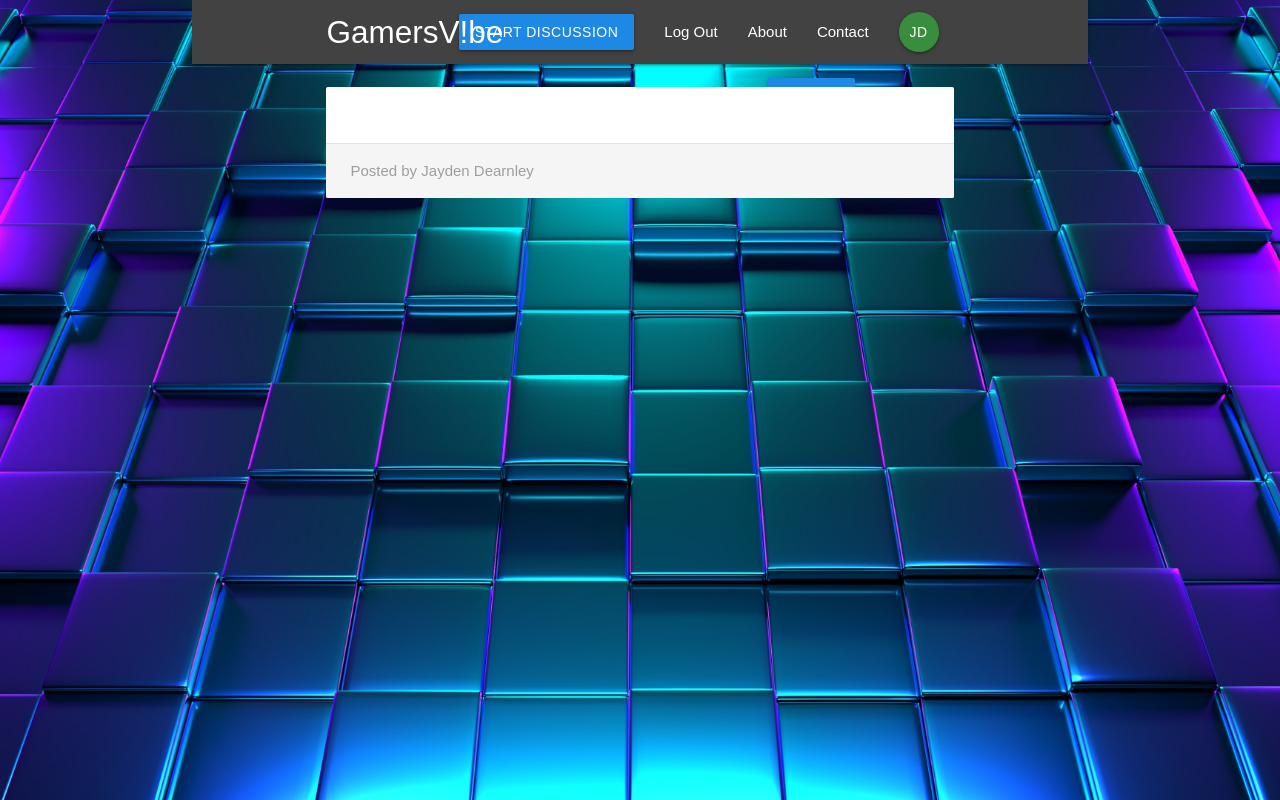
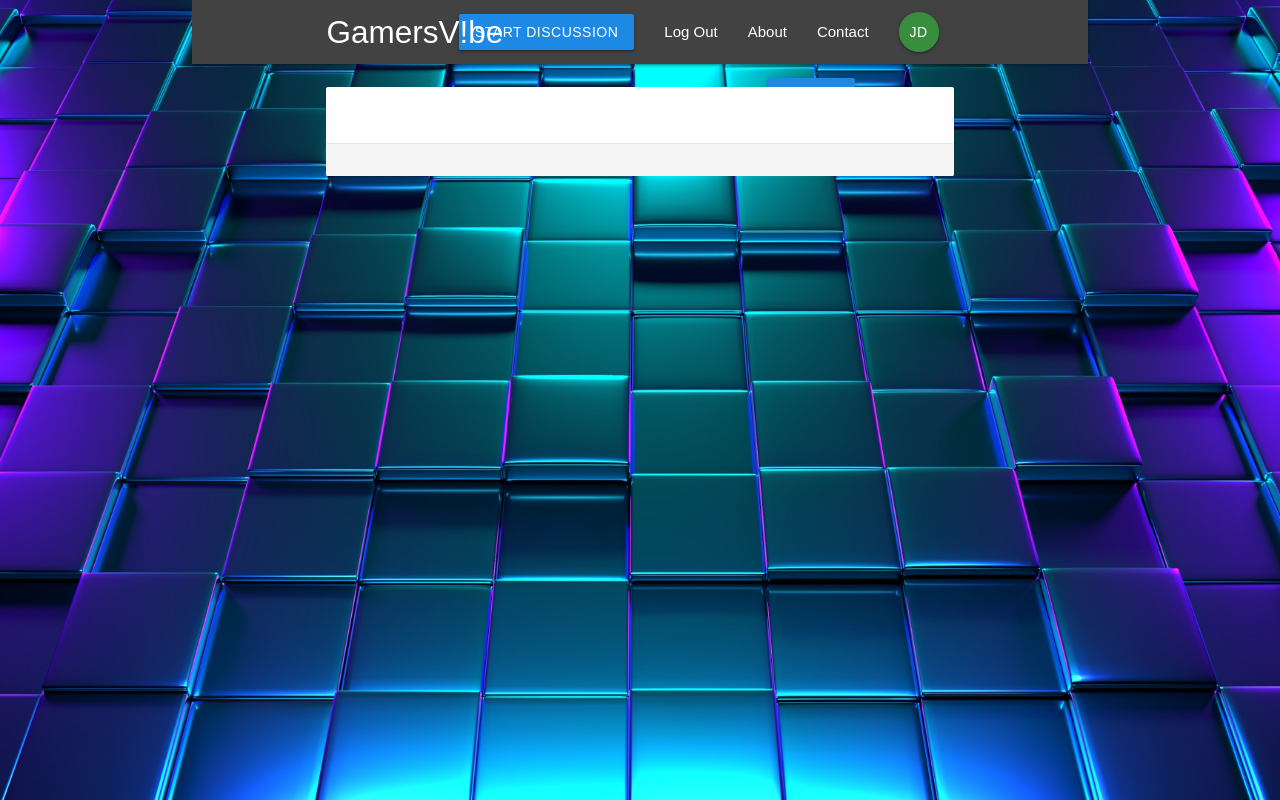
Before and after one commit to jkdearnley/web601-project, a React (Create React App) app in the folder my-app/: page /details in a window 1280 px wide. Built offline with nearby package versions, Linux system fonts and the light colour scheme.

Commit message:
Display post user and date

```diff
--- a/my-app/src/components/discussions/DiscussionDetails.js
+++ b/my-app/src/components/discussions/DiscussionDetails.js
@@ -6,6 +6,7 @@ const DiscussionDetails = (props) => {
     const content= props.location.discussionContent
     const title= props.location.discussionTitle
     const date= props.location.discussionDate
+    const name= props.location.discussionName
     console.log(props.location.discussionProps)
     return (
         <div className="container section discussion-details">
@@ -15,7 +16,7 @@ const DiscussionDetails = (props) => {
                     <p>{content}</p>
                 </div>
                 <div className="card-action grey lighten-4 grey-text">
-                    <div>Posted by Jayden Dearnley</div>
+                    <div>{name}</div>
                     <div>{date}</div>
                 </div>
             </div>
--- a/my-app/src/components/discussions/DiscussionSummary.js
+++ b/my-app/src/components/discussions/DiscussionSummary.js
@@ -8,10 +8,12 @@ const DiscussionSummary = ({discussion}) => {
                 <span className="card-title">{discussion.title}</span>
                 <ul className="right">
                     <li><Link to={{
-                        pathname:'/details', discussionContent:discussion.content, discussionTitle:discussion.title, discussionDate:discussion.dateposted
+                        pathname:'/details', discussionContent:discussion.content, discussionTitle:discussion.title,
+                        discussionDate:discussion.dateposted,
+                        discussionName:discussion.FirstName + ' ' + discussion.LastName
                     }} className='btn blue darken-1'>View Discussion</Link></li>
                 </ul>
-                <p>Posted by Jayden</p>
+                <p>{discussion.FirstName + ' ' + discussion.LastName}</p>
                 <p className="grey-text">{discussion.dateposted}</p>
             </div>
         </div>
```
Also changed, not shown: 2 other files (tests, documents, lock files or other folders).
